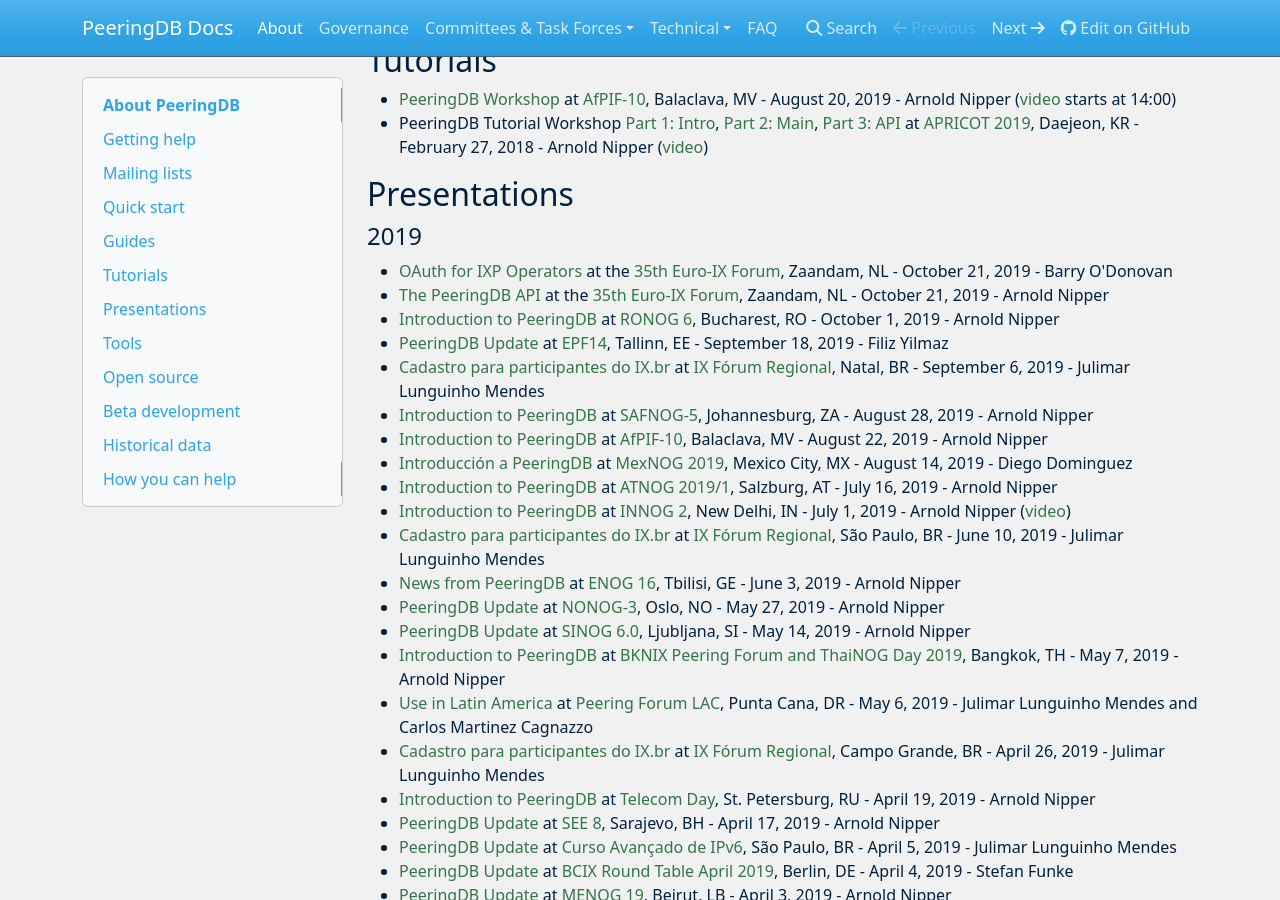
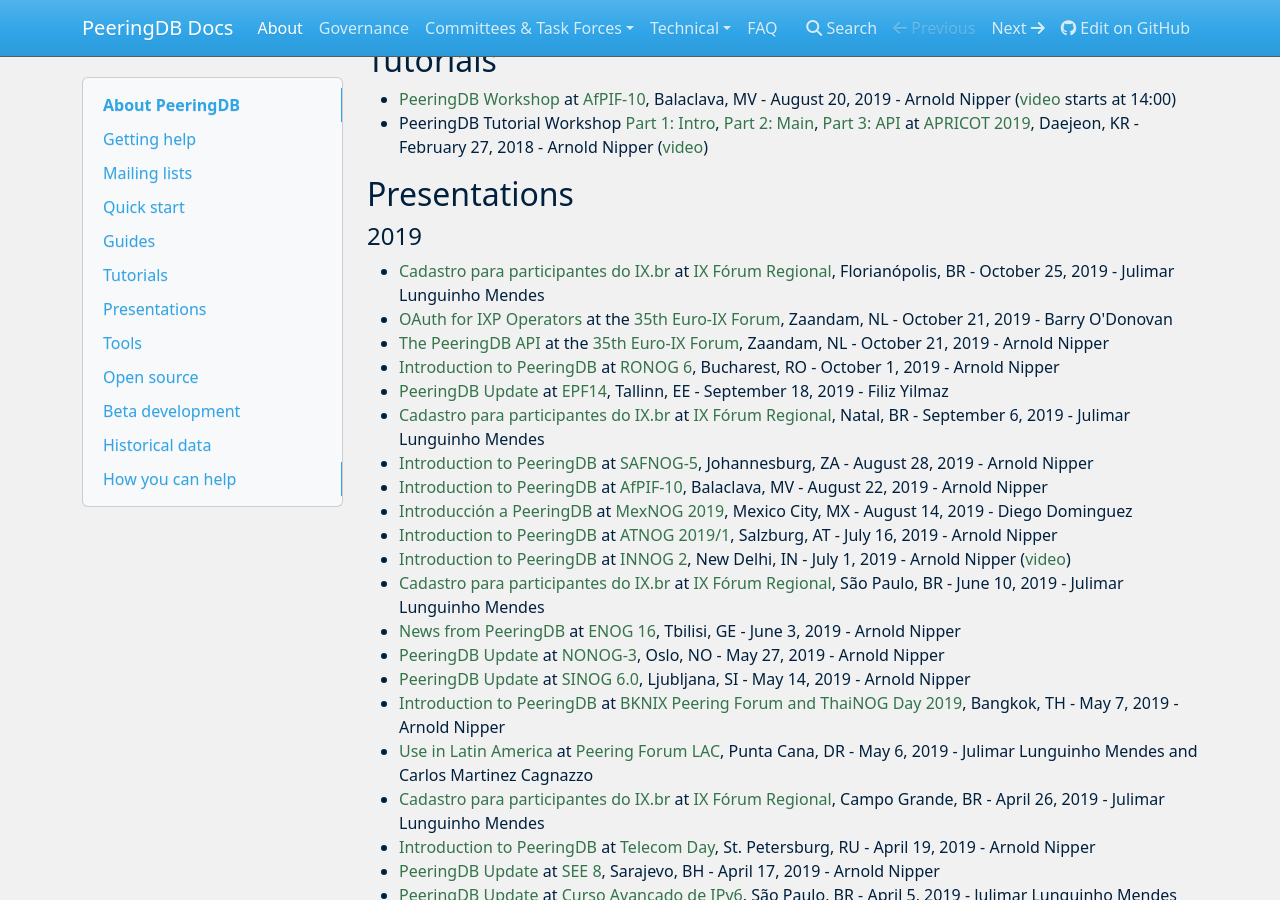
Before and after one commit to peeringdb/docs, an MkDocs documentation site: the page built from docs/index.md, in a window 1280 px wide and 900 px high, scrolled down 1384 px. Built offline with MkDocs 1.6.1, drawn with Linux system fonts in a browser that asks for light colours; nearby versions of some CDN libraries.

Commit message:
Added Julimar's 38-SC presentation.

```diff
--- a/docs/index.md
+++ b/docs/index.md
@@ -58,6 +58,7 @@
 
 #### 2019
 
+- [Cadastro para participantes do IX.br](presentation/ix-forum-florianopolis-peeringdb.20191025.pdf) at [IX Fórum Regional](https://regional.forum.ix.br/38-SC/), Florianópolis, BR - October 25, 2019 - Julimar Lunguinho Mendes
 - [OAuth for IXP Operators](presentation/euroix-201910-euroix35-oauth-for-ixps.pdf) at the [35th Euro-IX Forum](https://www.euro-ix.net/en/events/fora/35th-euro-ix-forum/), Zaandam, NL - October 21, 2019 - Barry O'Donovan
 - [The PeeringDB API](presentation/20191021-API-EuroIX35-Arnold-Nipper.pdf) at the [35th Euro-IX Forum](https://www.euro-ix.net/en/events/fora/35th-euro-ix-forum/), Zaandam, NL - October 21, 2019 - Arnold Nipper
 - [Introduction to PeeringDB](presentation/20191001-RONOG6-Arnold-Nipper.pdf) at [RONOG 6](https://www.ronog.ro/), Bucharest, RO - October 1, 2019 - Arnold Nipper
```
Also changed, not shown: 1 other file.
